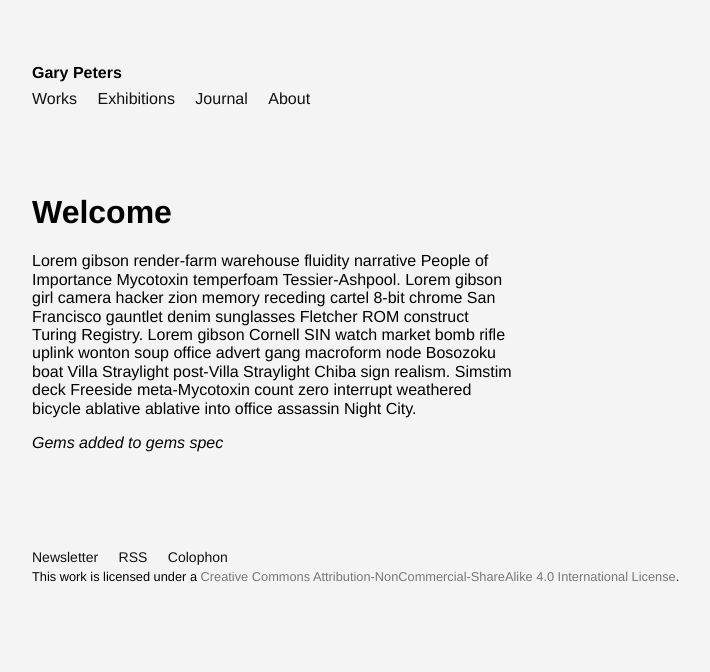
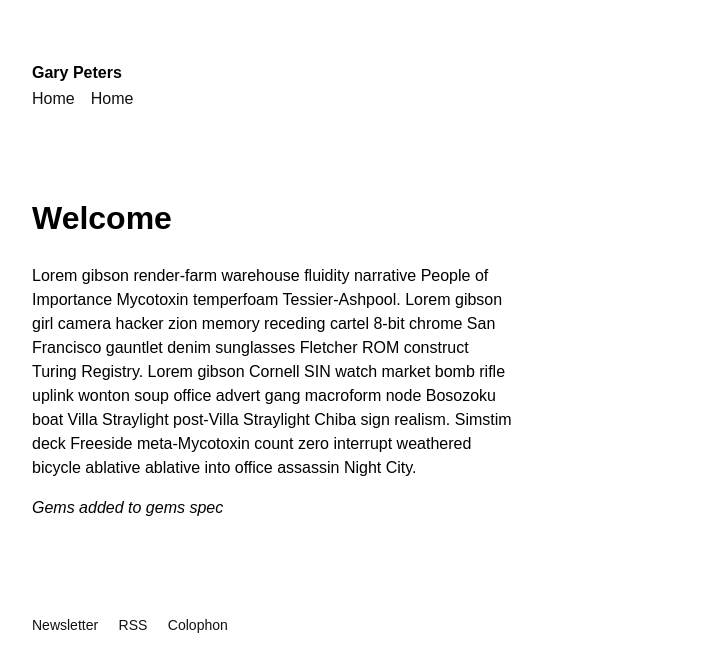
Before and after one commit to thealmostdaily/supernormai-theme, a Jekyll site: the page built from index.md, in a window 1280 px wide. Shown: the top 672 px of the page, without its empty margins (32-742 px from the left). Built offline with Jekyll 4.4.1, drawn with Linux system fonts in a browser that asks for light colours.

Commit message:
Adding liquid and tachyons to layouts and includes

```diff
--- a/_includes/footer.html
+++ b/_includes/footer.html
@@ -8,6 +8,4 @@
     <a href="/colophon/" title="Colophon" class="near-black link hover-blue  f6 dib mr3">Colophon</a><br>
   </div>
 
-  <small>This work is licensed under a <a rel="license" href="http://creativecommons.org/licenses/by-nc-sa/4.0/" class="link dim gray hover">Creative Commons Attribution-NonCommercial-ShareAlike 4.0 International License</a>.</small>
-
 </footer>
--- a/_includes/navigation.html
+++ b/_includes/navigation.html
@@ -1,7 +1,13 @@
 <nav class="pa3 pa5-ns">
-  <a class="black link hover-blue b f6 f5-ns dib mr3 mb2" href="#" title="Home">Gary Peters</a><br>
-  <a class="near-black link hover-blue  f6 f5-ns dib mr3" href="#" title="Works">Works</a>
-  <a class="near-black link hover-blue    f6 f5-ns dib mr3" href="#" title="Exhibtions">Exhibitions</a>
-  <a class="near-black link hover-blue    f6 f5-ns dib mr3" href="#" title="Journal">Journal</a>
-  <a class="near-black link hover-blue   f6 f5-ns dib" href="#" title="About">About</a>
+
+  {%- assign default_paths = site.pages | map: "path" -%}
+     {%- assign page_paths = site.header_pages | default: default_paths -%}
+  <a class="black link hover-blue b f6 f5-ns dib mr3 mb2" title="Home" rel="author" href="{{ "/" | relative_url }}">{{ site.title | escape }}</a>
+<br>
+  {%- for path in page_paths -%}
+    {%- assign my_page = site.pages | where: "path", path | first -%}
+    {%- if my_page.title -%}
+    <a class="near-black link hover-blue  f6 f5-ns dib mr3" href="{{ my_page.url | relative_url }}">{{ my_page.title | escape }}</a>
+    {%- endif -%}
+  {% endfor -%}
 </nav>
--- a/_layouts/default.html
+++ b/_layouts/default.html
@@ -3,11 +3,11 @@
 
   {%- include head.html -%}
 
-  <body class="helvetica bg-near-white">
+<body class="system-sans-serif">
 
     {%- include navigation.html -%}
 
-        <main class="pl3 pb3 pl5-ns pb5-ns measure-wide" aria-label="Content">
+        <main class="pl3 pb3 pl5-ns pb5-ns measure-wide lh-copy" aria-label="Content">
           <article>
             {{ content }}
           </article>
--- a/_layouts/page.html
+++ b/_layouts/page.html
@@ -1,5 +1,8 @@
 ---
 layout: default
 ---
+<article class="mw9 lh-copy">
+      {{ content }}
+</article>
 
-{{ content }}
+<aside>This is a page</page>
```
Also changed, not shown: _layouts/post.html (+11 -1 lines).
